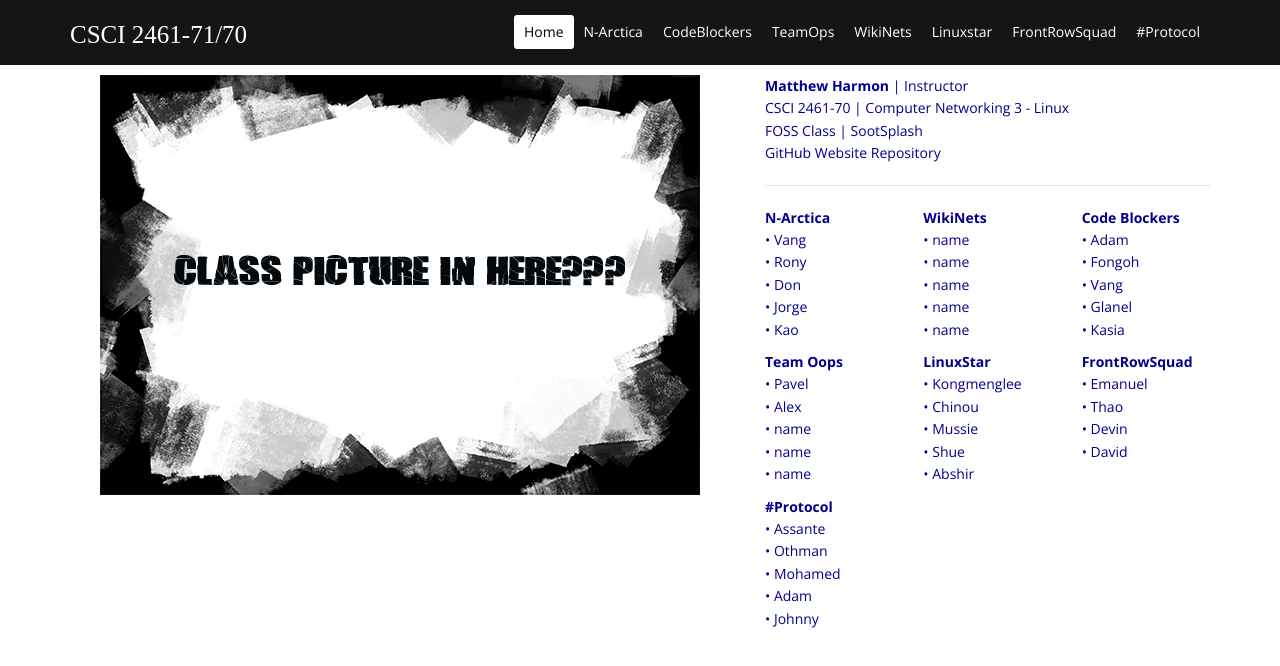
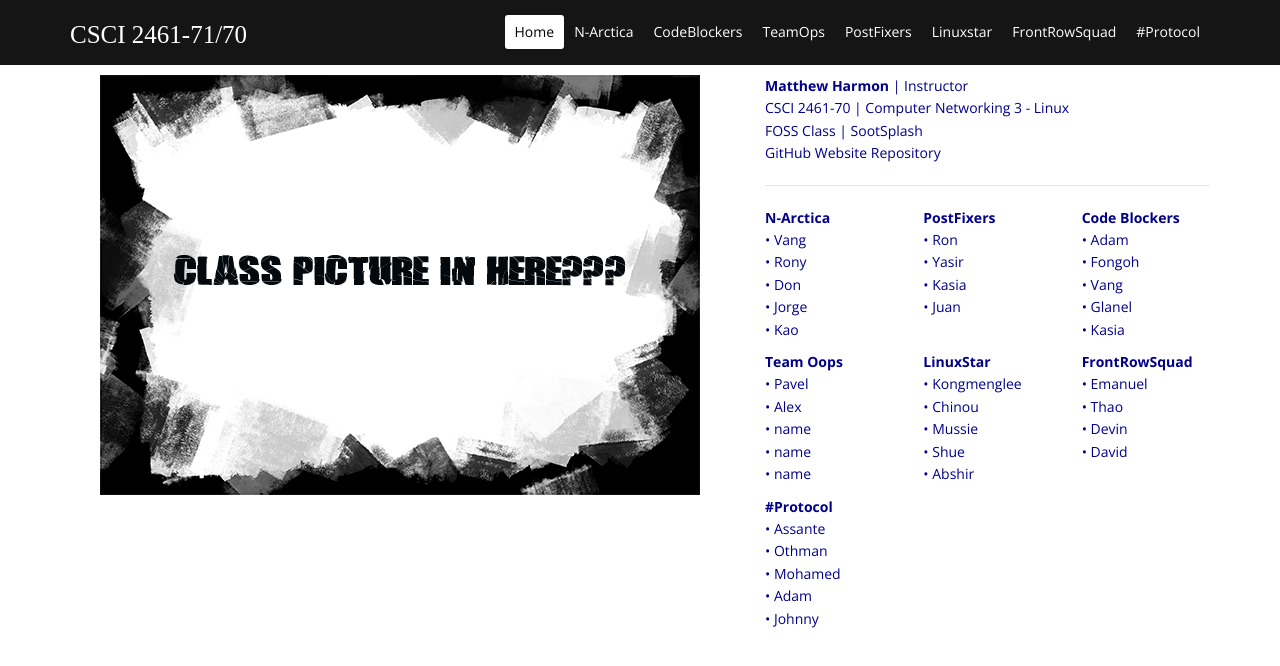
Before and after one commit to taimaishuze/Linux-Project-Repository, a plain HTML site: page index.html in a window 1280 px wide. Drawn offline with nearby package versions, Linux system fonts and the light colour scheme.

Commit message:
Update index.html
added postfixers info

```diff
--- a/index.html
+++ b/index.html
@@ -46,7 +46,7 @@
 							<li><a href="nartica.html">N-Arctica</a></li>
 							<li><a href="codeBlockers.html">CodeBlockers</a></li>
 							<li><a href="teamOps.html">TeamOps</a></li>
-							<li><a href="wikinets.html">WikiNets</a></li>
+							<li><a href="wikinets.html">PostFixers</a></li>
 							<li><a href="linuxstar.html">Linuxstar</a></li>
 							<li><a href="FrontRowSquad.html">FrontRowSquad</a></li>
 							<li><a href="Protocol.html">#Protocol</a></li>
@@ -83,12 +83,11 @@
 					<a href="https://github.com/kaoxiong">&#8226; Kao</a><br>
 				</div>
 				<div class="col-md-4">
-					<a href="#"><b>WikiNets</b></a> <br>
-					<a href="#">&#8226; name</a><br>
-					<a href="#">&#8226; name</a><br>
-					<a href="#">&#8226; name</a><br>
-					<a href="#">&#8226; name</a><br>
-					<a href="#">&#8226; name</a><br>
+					<a href="#"><b>PostFixers</b></a> <br>
+					<a href="#">&#8226; Ron</a><br>
+					<a href="#">&#8226; Yasir</a><br>
+					<a href="#">&#8226; Kasia</a><br>
+					<a href="#">&#8226; Juan</a><br>
 				</div>
 				<div class="col-md-4">
 					<a href="https://github.com/grenack/Code-Blockers/projects/1"><b>Code Blockers</b></a> <br>
```
